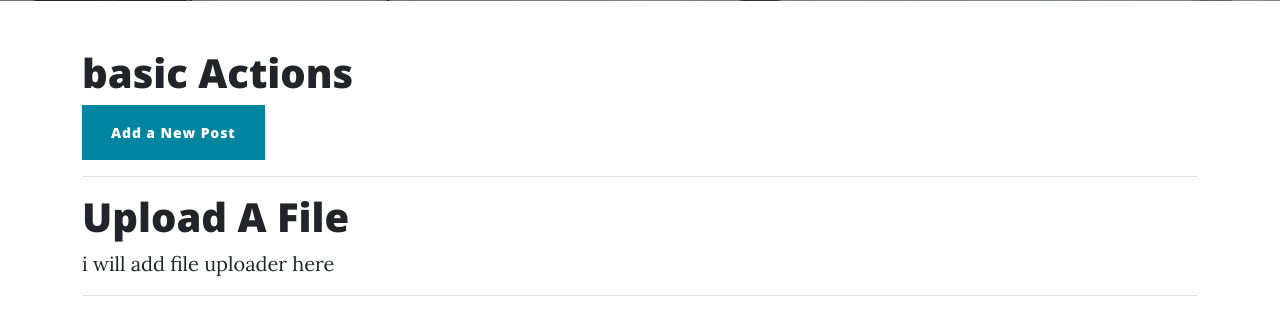
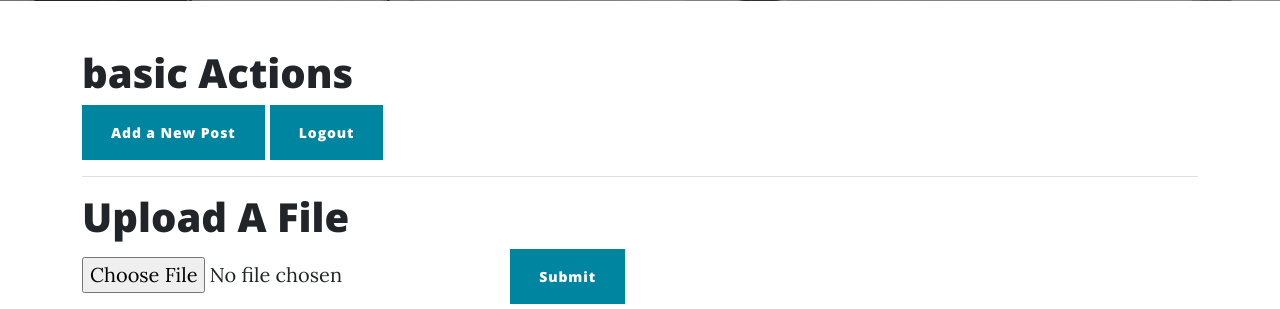
Before and after one commit to MitThakkar24/DataScience, a Flask app: template Flask/FlaskWebApplication/templates/dashboard.html in a window 1280 px wide. Shown: the part 531-840 px from the top of the page. Run offline with Flask 3, Linux system fonts and the light colour scheme; the template is opened without the code that fills it, so the values that code supplies are empty; some libraries are stand-ins or nearby versions.

Commit message:
Added File Uploader

```diff
--- a/Flask/FlaskWebApplication/app.py
+++ b/Flask/FlaskWebApplication/app.py
@@ -2,7 +2,9 @@ from flask import Flask, render_template, request, session, redirect
 from flask_sqlalchemy import SQLAlchemy
 from datetime import datetime
 from flask_mail import Mail
+from werkzeug.utils import secure_filename
 import json
+import os
 
 with open('config.json', 'r') as c:
     params = json.load(c)['params']
@@ -11,6 +13,7 @@ local_server = True
 
 app = Flask(__name__)
 app.secret_key = 'super-secret-key'
+app.config['UPLOAD_FOLDER'] = params['upload_location']
 app.config.update(
     MAIL_SERVER='smtp.gmail.com',
     MAIL_PORT='465',
@@ -115,6 +118,15 @@ def edit(sno):
         return render_template('Edit.html',params=params,post=post)
 
 
+@app.route('/uploader', methods=['GET', 'POST'])
+def uploader():
+    if 'user' in session and session['user'] == params['admin_user']:
+        if request.method == 'POST':
+            f = request.files['file1']
+            f.save(os.path.join(app.config['UPLOAD_FOLDER'], secure_filename(f.filename)))
+            return "Upload Successfully"
+
+
 @app.route("/contact", methods=['GET', 'POST'])
 def contact():
     if request.method == 'POST':
--- a/Flask/FlaskWebApplication/config.json
+++ b/Flask/FlaskWebApplication/config.json
@@ -16,7 +16,8 @@
     "number_of_post" : 3,
     "login_image":"loginsvg.svg",
     "admin_user":"tmr@gmail.com",
-    "admin_password": "iamtmr"
+    "admin_password": "iamtmr",
+    "upload_location" : "C:\\Users\\Asus\\OneDrive\\Documents\\GitHub\\DataScience\\Flask\\FlaskWebApplication\\static\\assets\\img"
   }
 
 
--- a/Flask/FlaskWebApplication/templates/Edit.html
+++ b/Flask/FlaskWebApplication/templates/Edit.html
@@ -18,6 +18,10 @@
 
 
         <div class="container">
+           <h1>basic Actions</h1>
+                <a href="/dashboard"><button class = "btn btn-primary">Dashboard Home</button></a>
+                <a href="/logout"><button class = "btn btn-primary">Logout</button></a>
+                <hr>
 
  <h1>Add/Edit Post</h1>
 
--- a/Flask/FlaskWebApplication/templates/dashboard.html
+++ b/Flask/FlaskWebApplication/templates/dashboard.html
@@ -20,11 +20,18 @@
 
             <h1>basic Actions</h1>
                 <a href="/edit/0"><button class = "btn btn-primary">Add a New Post</button></a>
+                <a href="/logout"><button class = "btn btn-primary">Logout</button></a>
+
                 <hr>
  <h1>Upload A File</h1>
-    <div ckass='raw'>
-        i will add file uploader here
-    </div>
+    <form action="/uploader" method="post" enctype="multipart/form-data">
+        <input type="file" name="file1">
+        <button type="submit" class="btn btn-primary">Submit</button>
+    </form>
+
+
+
+
     <hr>
  <h1>Edit Post</h1>
   <table class="table table-hover">
```
Also changed, not shown: Flask/FlaskWebApplication/static/assets/img/1.jpg (added).
